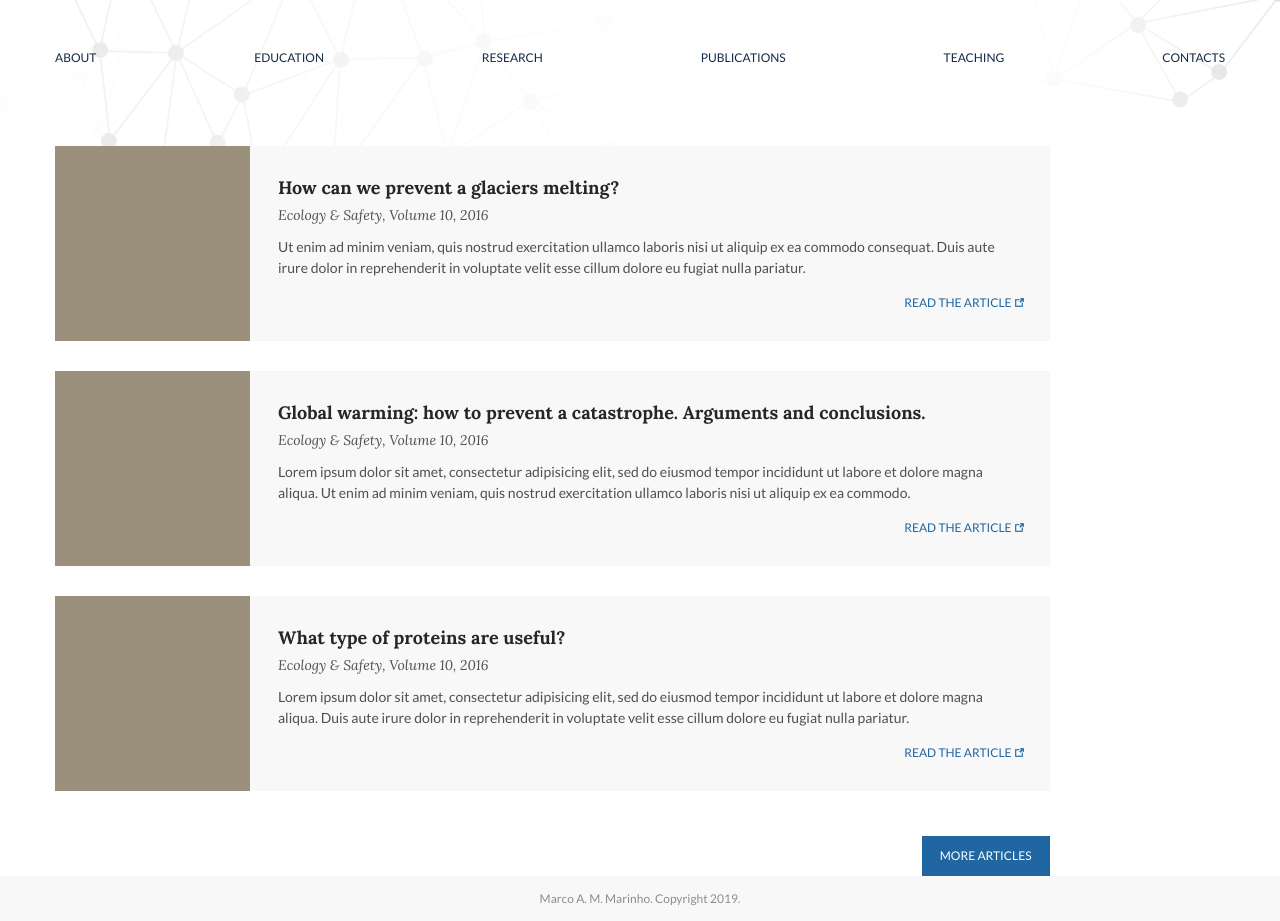
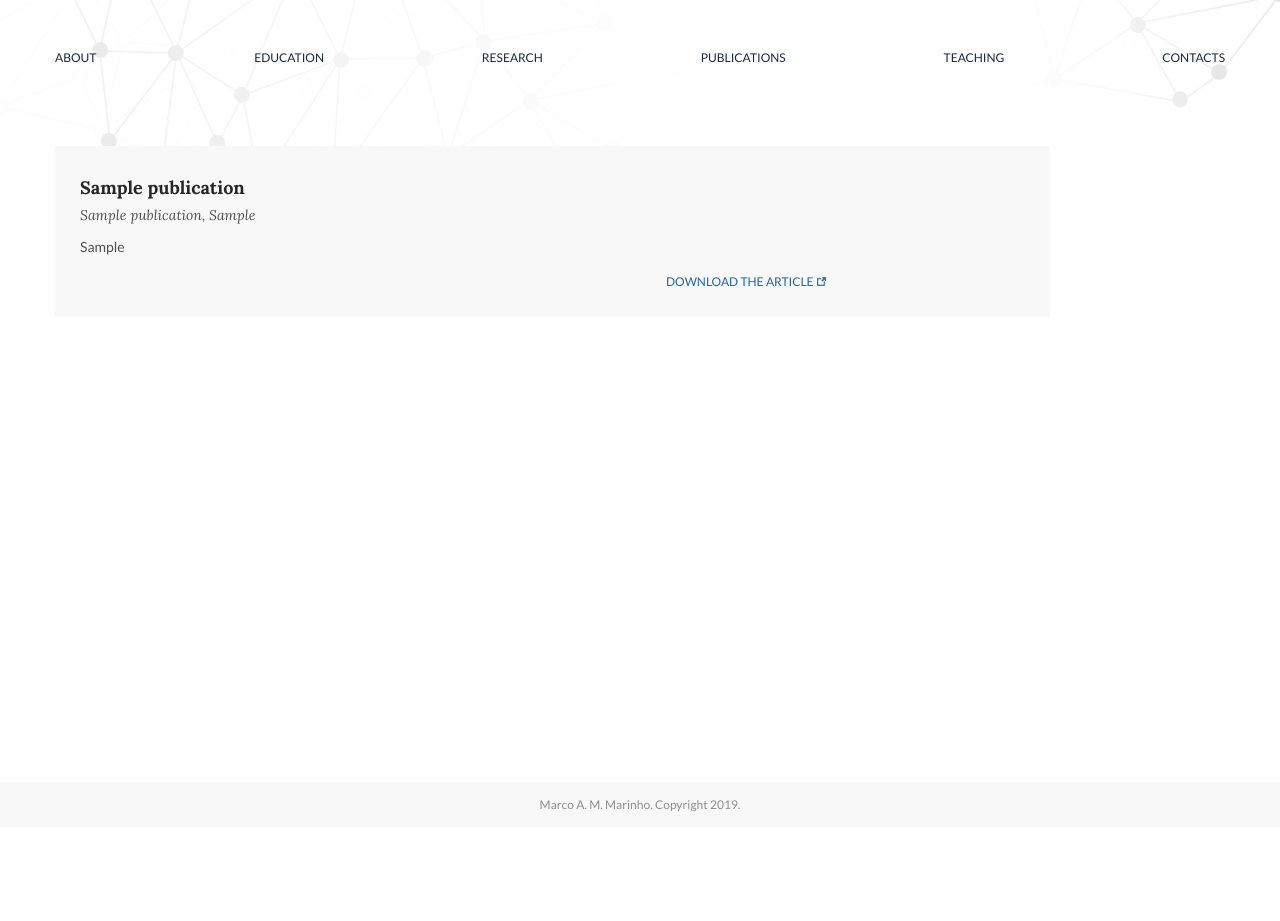
Before and after one commit to marco-marinho/my-website, a Django app: template templates/main/publications.html in a window 1280 px wide. After the commit the page ends 812 px from the top, so only its background shows below. Run offline with Django 3.2, Linux system fonts and the light colour scheme; tables that the repository leaves empty hold one stand-in row (values such as "Sample post"); the template is opened without the code that fills it: values that come from a table or form of the project are taken from there, most other values are stand-ins (such as "Sample title", 1, 10 or a date in 2020); some libraries are stand-ins or nearby versions; some web fonts are replaced.

Commit message:
Atualização da lista de publicações

```diff
--- a/main/models.py
+++ b/main/models.py
@@ -19,6 +19,7 @@ class Publication(models.Model):
     file = models.FileField(upload_to='papers')
     booktitle = models.TextField()
     Year = models.TextField()
+    abstract = models.TextField()
 
     def __str__(self):
         return self.title
--- a/main/views.py
+++ b/main/views.py
@@ -16,9 +16,12 @@ def index(request):
         'schoolar': 'https://scholar.google.com.br/citations?user=DwO2P_UAAAAJ&hl=en'
     }
 
+    publications = Publication.objects.order_by('-Year')[:2]
+
     context = {
         'dados': dados,
         'education': education,
+        'publications': publications,
     }
 
     return render(request, 'main/main-blue.html', context)
@@ -46,7 +49,7 @@ def research(request):
 
 def publications(request):
 
-    publications = Publication.objects.order_by('-end_year')
+    publications = Publication.objects.order_by('-Year')
 
     context = {
         'publications': publications,
--- a/templates/base.html
+++ b/templates/base.html
@@ -10,7 +10,7 @@
 
   <!-- inject:css -->
   <!-- endinject -->
-
+    <script src="https://cdnjs.cloudflare.com/ajax/libs/font-awesome/5.8.2/js/all.js"></script>
     <link href="https://fonts.googleapis.com/css?family=Lato:400,700,900|Lora:400,400i,700" rel="stylesheet">
 
 <link rel="stylesheet" href="{% static 'css/main-blue.css'%}" data-pin="{% static 'img/icofont-location-pin--blue.png'%}">
@@ -22,37 +22,6 @@
   <script src="https://oss.maxcdn.com/libs/html5shiv/3.7.0/html5shiv.js"></script>
   <script src="https://oss.maxcdn.com/libs/respond.js/1.4.2/respond.min.js"></script>
   <![endif]-->
-  <!-- Yandex.Metrika counter -->
-  <script type="text/javascript">
-      (function (d, w, c) {
-          (w[c] = w[c] || []).push(function() {
-              try {
-                  w.yaCounter42961429 = new Ya.Metrika({
-                      id:42961429,
-                      clickmap:true,
-                      trackLinks:true,
-                      accurateTrackBounce:true,
-                      webvisor:true,
-                      trackHash:true
-                  });
-              } catch(e) { }
-          });
-
-          var n = d.getElementsByTagName("script")[0],
-              s = d.createElement("script"),
-              f = function () { n.parentNode.insertBefore(s, n); };
-          s.type = "text/javascript";
-          s.async = true;
-          s.src = "https://mc.yandex.ru/metrika/watch.js";
-
-          if (w.opera == "[object Opera]") {
-              d.addEventListener("DOMContentLoaded", f, false);
-          } else { f(); }
-      })(document, window, "yandex_metrika_callbacks");
-  </script>
-    <script src="https://kit.fontawesome.com/d4e4377987.js"></script>
-  <noscript><div><img src="https://mc.yandex.ru/watch/42961429" style="position:absolute; left:-9999px;" alt="" /></div></noscript>
-  <!-- /Yandex.Metrika counter -->
 </head>
 <body>
     <!--[if lt IE 10]>
@@ -71,17 +40,12 @@
 
     </div>
 
-    <script src="{% static 'components/jquery.min.js'%}"></script>
-    <script src="{% static 'components/wow.min.js'%}"></script>
+    <script src="{% static 'components/jquery.min.js' %}"></script>
+    <script src="{% static 'components/wow.min.js' %}"></script>
     <script src="{% static 'js/jquery.waypoints.min.js'%}"></script>
-    <script src="{% static 'js/inview.min.js'%}"></script>
-    <script src="{% static 'js/main.js'%}"></script>
+    <script src="{% static 'js/inview.min.js' %}"></script>
+    <script src="{% static 'js/main.js' %}"></script>
 
-    <!-- Google map -->
-    <script src="{% static 'js/map.js'%}"></script>
-    <script async defer
-        src="https://maps.googleapis.com/maps/api/js?key=AIzaSyAD2GTLh7SeztYAZw5ln9zvSnBmkoFq5OM&callback=initMap">
-    </script>
 
 </body>
 </html>
--- a/templates/main/publications.html
+++ b/templates/main/publications.html
@@ -8,51 +8,22 @@
     <div class="c-screen-publications o-screen-publications">
       <div class="o-screen-publications__col">
         <div class="c-article">
+            {% for publication in publications %}
           <div class="c-article__item">
-            <figure class="c-article__image">
-              <img src="{% static 'pic/1_7eba346b0910fb6b4b5716802ff437e0.jpg' %}" alt="">
-            </figure>
             <div class="c-article__body">
-              <h3 class="c-article__header">How can we prevent a glaciers melting?</h3>
-              <p class="c-article__cite">Ecology & Safety, Volume 10, 2016</p>
-              <p class="c-article__text">Ut enim ad minim veniam, quis nostrud exercitation ullamco laboris nisi ut aliquip ex ea commodo consequat. Duis aute irure dolor in reprehenderit in voluptate velit esse cillum dolore eu fugiat nulla pariatur.</p>
+              <h3 class="c-article__header">{{ publication.title }}</h3>
+              <p class="c-article__cite">{{ publication.booktitle }}, {{ publication.Year }}</p>
+              <p class="c-article__text">{{ publication.abstract }}</p>
               <div class="c-article__button">
-                <a href="#" class="c-button c-button--simple-text">Read the article</a><i class="icofont icofont-external-link"></i>
+                <a href="{{ publication.file.url }}" class="c-button c-button--simple-text">Download the article</a><i class="icofont icofont-external-link"></i>
               </div>
             </div>
           </div>
-          <div class="c-article__item">
-            <figure class="c-article__image">
-              <img src="{% static 'pic/Molecula.jpg' %}" alt="">
-            </figure>
-            <div class="c-article__body">
-              <h3 class="c-article__header">Global warming: how to prevent a catastrophe. Arguments and conclusions.</h3>
-              <p class="c-article__cite">Ecology & Safety, Volume 10, 2016</p>
-              <p class="c-article__text">Lorem ipsum dolor sit amet, consectetur adipisicing elit, sed do eiusmod tempor incididunt ut labore et dolore magna aliqua. Ut enim ad minim veniam, quis nostrud exercitation ullamco laboris nisi ut aliquip ex ea commodo.</p>
-              <div class="c-article__button">
-                <a href="#" class="c-button c-button--simple-text">Read the article</a><i class="icofont icofont-external-link"></i>
-              </div>
-            </div>
-          </div>
-          <div class="c-article__item">
-            <figure class="c-article__image">
-              <img src="{% static 'pic/138301.jpg' %}" alt="">
-            </figure>
-            <div class="c-article__body">
-              <h3 class="c-article__header">What type of proteins are useful?</h3>
-              <p class="c-article__cite">Ecology & Safety, Volume 10, 2016</p>
-              <p class="c-article__text">Lorem ipsum dolor sit amet, consectetur adipisicing elit, sed do eiusmod tempor incididunt ut labore et dolore magna aliqua. Duis aute irure dolor in reprehenderit in voluptate velit esse cillum dolore eu fugiat nulla pariatur.</p>
-              <div class="c-article__button">
-                <a href="#" class="c-button c-button--simple-text">Read the article</a><i class="icofont icofont-external-link"></i>
-              </div>
-            </div>
-          </div>
-        </div>
-        <div class="u-text-right">
-          <a href="#" class="c-button c-button--primary">More Articles</a>
-        </div>
+            {% endfor %}
+
       </div>
     </div>
   </div>
+  </div>
 </main>
 {% endblock %}
```
Also changed, not shown: templates/main/main-blue.html (+5 -4 lines).
